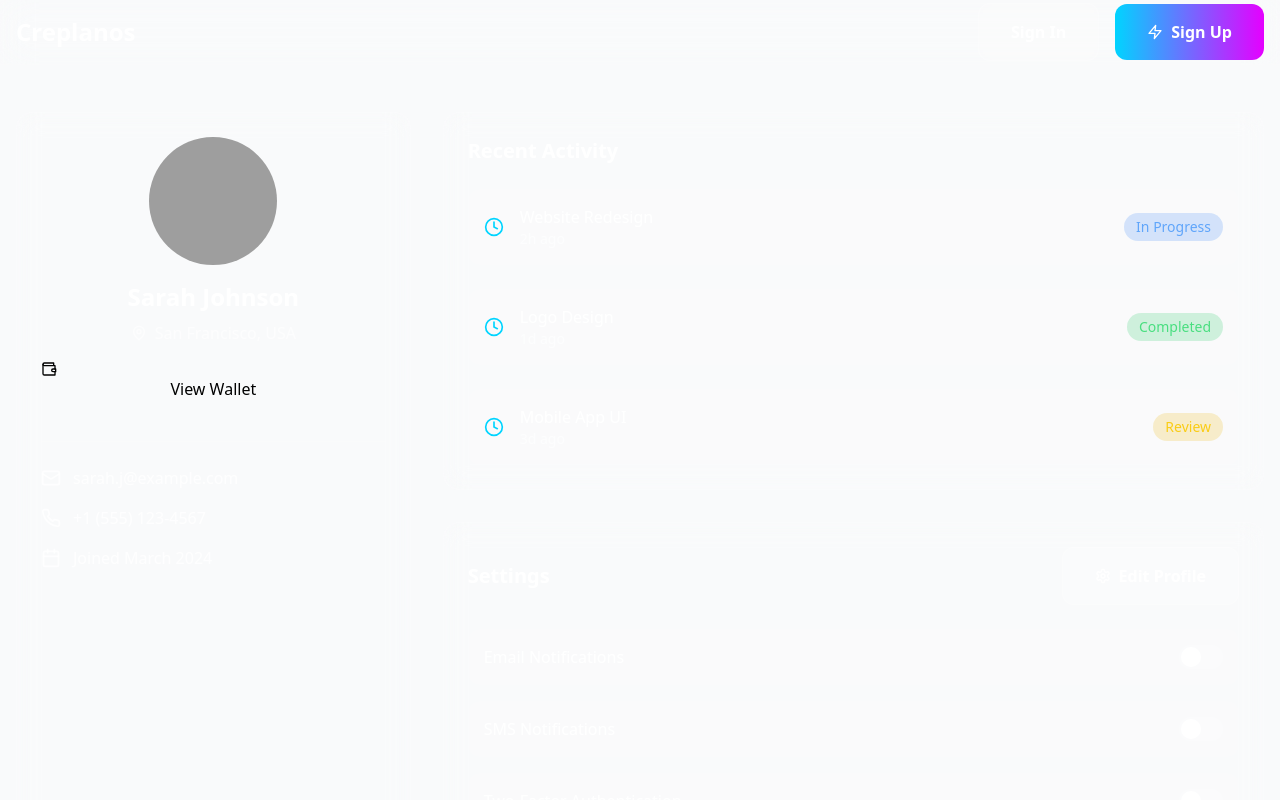
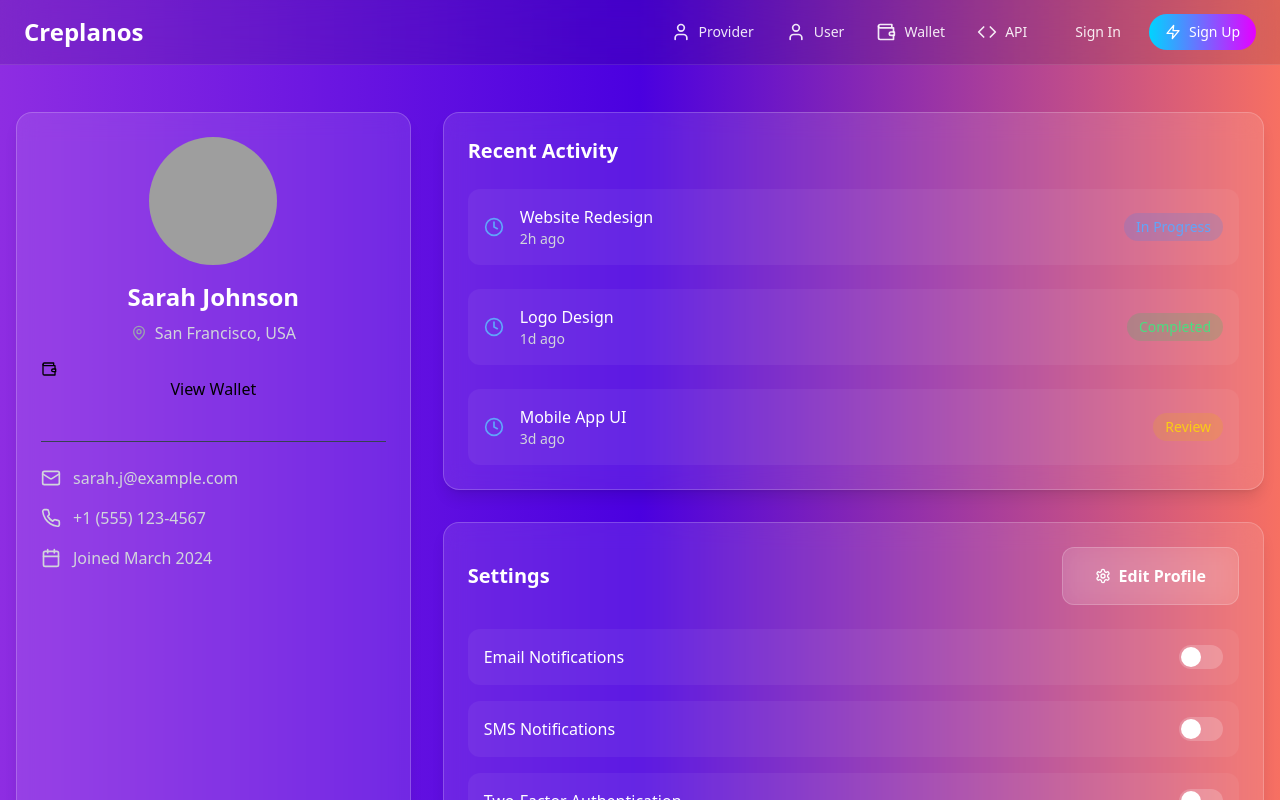
Before and after one commit to GranularX/creplanos_fire, a React (Vite) app: page /user-profile in a window 1280 px wide. Shown: the top 800 px of the page. Built offline with nearby package versions, Linux system fonts and the light colour scheme; grey boxes are pictures that could not be loaded.

Commit message:
feat: added api page and modified designs for account and wallet page background

```diff
--- a/src/App.tsx
+++ b/src/App.tsx
@@ -5,6 +5,7 @@ import { Features } from './components/Features';
 import { Footer } from './components/Footer';
 import { SignIn } from './components/auth/SignIn';
 import { SignUp } from './components/auth/SignUp';
+import { API } from "./components/api/API";
 import { Layout } from './components/Layout';
 import { ServiceProviderProfile } from './components/profile/ServiceProviderProfile';
 import { UserProfile } from './components/profile/UserProfile';
@@ -25,6 +26,7 @@ function App() {
           <Route path="signup" element={<SignUp />} />
           <Route path="provider-profile" element={<ServiceProviderProfile />} />
           <Route path="user-profile" element={<UserProfile />} />
+          <Route path='api' element={<API/>}/>
           <Route path="wallet" element={<WalletPage />} />
         </Route>
       </Routes>
--- a/src/components/Navbar.tsx
+++ b/src/components/Navbar.tsx
@@ -1,34 +1,92 @@
-import React from 'react';
+import React, { useState } from 'react';
 import { Link, useLocation } from 'react-router-dom';
-import { Button } from './Button';
-import { Zap } from 'lucide-react';
+import { Zap, Menu, X, User, Wallet, Code } from 'lucide-react'; // Imported Code for API
 
 export function Navbar() {
   const location = useLocation();
   const isAuthPage = ['/signin', '/signup'].includes(location.pathname);
+  const [isMenuOpen, setIsMenuOpen] = useState(false);
+
+  const toggleMenu = () => setIsMenuOpen(!isMenuOpen);
+
+  const NavLink = ({ to, icon: Icon, children }: { to: string; icon?: any; children: React.ReactNode }) => (
+    <Link
+      to={to}
+      className="flex items-center gap-2 px-4 py-2 text-white/90 hover:text-white transition-colors text-sm font-medium"
+    >
+      {Icon && <Icon className="w-5 h-5" />}
+      {children}
+    </Link>
+  );
 
   return (
-    <nav className="fixed top-0 left-0 right-0 z-50 bg-white/5 backdrop-blur-lg border-b border-white/10">
-      <div className="container mx-auto px-4">
+    <nav className="fixed top-0 left-0 right-0 z-50 bg-black/10 backdrop-blur-xl border-b border-white/10">
+      <div className="container mx-auto px-6">
         <div className="flex items-center justify-between h-16">
           <Link to="/" className="text-2xl font-bold text-white">
             Creplanos
           </Link>
 
           {!isAuthPage && (
-            <div className="flex items-center gap-4">
-              <Link to="/signin">
-                <Button variant="secondary">Sign In</Button>
+            <>
+              {/* Desktop Navigation */}
+              <div className="hidden md:flex items-center">
+                <NavLink to="/provider-profile" icon={User}>Provider</NavLink>
+                <NavLink to="/user-profile" icon={User}>User</NavLink>
+                <NavLink to="/wallet" icon={Wallet}>Wallet</NavLink>
+                <NavLink to="/api" icon={Code}>API</NavLink> {/* Updated Icon for API */}
+                <div className="ml-4 flex items-center gap-3">
+                  <Link
+                    to="/signin"
+                    className="px-4 py-2 text-white/90 hover:text-white transition-colors text-sm font-medium"
+                  >
+                    Sign In
+                  </Link>
+                  <Link
+                    to="/signup"
+                    className="px-4 py-2 bg-gradient-to-r from-primary to-secondary rounded-full text-white text-sm font-medium hover:opacity-90 transition-opacity flex items-center gap-2"
+                  >
+                    <Zap className="w-4 h-4" />
+                    Sign Up
+                  </Link>
+                </div>
+              </div>
+
+              {/* Mobile Menu Button */}
+              <button
+                onClick={toggleMenu}
+                className="md:hidden p-2 text-white hover:bg-white/10 rounded-lg transition-colors"
+              >
+                {isMenuOpen ? <X className="w-6 h-6" /> : <Menu className="w-6 h-6" />}
+              </button>
+            </>
+          )}
+        </div>
+
+        {/* Mobile Navigation */}
+        {!isAuthPage && isMenuOpen && (
+          <div className="md:hidden py-4 space-y-2 border-t border-white/10">
+            <NavLink to="/provider-profile" icon={User}>Provider</NavLink>
+            <NavLink to="/user-profile" icon={User}>User</NavLink>
+            <NavLink to="/wallet" icon={Wallet}>Wallet</NavLink>
+            <NavLink to="/api" icon={Code}>API</NavLink> {/* Updated Icon for API */}
+            <div className="pt-2 flex flex-col gap-2">
+              <Link
+                to="/signin"
+                className="px-4 py-2 text-white/90 hover:text-white transition-colors text-sm font-medium"
+              >
+                Sign In
               </Link>
-              <Link to="/signup">
-                <Button variant="primary">
-                  <Zap className="w-4 h-4 mr-2" />
-                  Sign Up
-                </Button>
+              <Link
+                to="/signup"
+                className="px-4 py-2 bg-gradient-to-r from-primary to-secondary rounded-full text-white text-sm font-medium hover:opacity-90 transition-opacity flex items-center justify-center gap-2"
+              >
+                <Zap className="w-4 h-4" />
+                Sign Up
               </Link>
             </div>
-          )}
-        </div>
+          </div>
+        )}
       </div>
     </nav>
   );
--- /dev/null
+++ b/src/components/api/API.jsx
@@ -0,0 +1,124 @@
+import React from 'react';
+
+export function API() {
+  return (
+    <div className="min-h-screen bg-gradient-to-r from-[#8E2DE2] via-[#4A00E0] to-[#F77062] pt-20">
+      <div className="container mx-auto px-4 py-8">
+        <h1 className="text-4xl font-bold text-white text-center mb-8">API Documentation</h1>
+        <p className="text-lg text-white text-center mb-16">
+          Access our services programmatically with our RESTful APIs. Below is a guide to get you started.
+        </p>
+
+        {/* API Endpoints */}
+        <div className="grid grid-cols-1 lg:grid-cols-2 gap-8">
+          {[
+            {
+              title: 'Get Service List',
+              method: 'GET',
+              endpoint: '/api/services',
+              description: 'Retrieve a list of all available services.',
+              requestExample: `curl -X GET https://example.com/api/services`,
+              responseExample: `[
+  {
+    "id": 1,
+    "name": "Web Design",
+    "description": "Create stunning websites.",
+    "price": 1500
+  },
+  {
+    "id": 2,
+    "name": "UI/UX Design",
+    "description": "Design beautiful user interfaces.",
+    "price": 2000
+  }
+]`,
+            },
+            {
+              title: 'Get Service Details',
+              method: 'GET',
+              endpoint: '/api/services/{id}',
+              description: 'Retrieve details about a specific service.',
+              requestExample: `curl -X GET https://example.com/api/services/1`,
+              responseExample: `{
+  "id": 1,
+  "name": "Web Design",
+  "description": "Create stunning websites.",
+  "price": 1500,
+  "features": ["Responsive", "Modern Design", "SEO Optimized"]
+}`,
+            },
+            {
+              title: 'Create a Service',
+              method: 'POST',
+              endpoint: '/api/services',
+              description: 'Add a new service to the platform.',
+              requestExample: `curl -X POST https://example.com/api/services \\
+  -H "Content-Type: application/json" \\
+  -d '{
+    "name": "Graphic Design",
+    "description": "Design compelling graphics.",
+    "price": 1200
+}'`,
+              responseExample: `{
+  "id": 3,
+  "name": "Graphic Design",
+  "description": "Design compelling graphics.",
+  "price": 1200,
+  "createdAt": "2024-11-28T12:00:00Z"
+}`,
+            },
+            {
+              title: 'Delete a Service',
+              method: 'DELETE',
+              endpoint: '/api/services/{id}',
+              description: 'Delete an existing service by ID.',
+              requestExample: `curl -X DELETE https://example.com/api/services/3`,
+              responseExample: `{
+  "message": "Service deleted successfully."
+}`,
+            },
+          ].map((api) => (
+            <div
+              key={api.title}
+              className="glass-card p-6 bg-white/10 backdrop-blur-md rounded-lg shadow-lg"
+            >
+              <div className="mb-4">
+                <span
+                  className={`px-3 py-1 rounded-full text-sm font-semibold ${
+                    api.method === 'GET'
+                      ? 'bg-blue-500/20 text-blue-400'
+                      : api.method === 'POST'
+                      ? 'bg-green-500/20 text-green-400'
+                      : 'bg-red-500/20 text-red-400'
+                  }`}
+                >
+                  {api.method}
+                </span>
+              </div>
+              <h3 className="text-xl font-bold text-white mb-2">{api.title}</h3>
+              <p className="text-gray-300 mb-4">{api.description}</p>
+              <div className="mb-4">
+                <span className="text-sm text-gray-400 block">Endpoint:</span>
+                <code className="text-white bg-gray-800 px-3 py-1 rounded-md text-sm block">
+                  {api.endpoint}
+                </code>
+              </div>
+              <div className="mb-4">
+                <span className="text-sm text-gray-400 block">Request Example:</span>
+                <pre className="text-white bg-gray-800 px-3 py-2 rounded-md text-sm overflow-auto">
+                  {api.requestExample}
+                </pre>
+              </div>
+              <div>
+                <span className="text-sm text-gray-400 block">Response Example:</span>
+                <pre className="text-white bg-gray-800 px-3 py-2 rounded-md text-sm overflow-auto">
+                  {api.responseExample}
+                </pre>
+              </div>
+            </div>
+          ))}
+        </div>
+      </div>
+    </div>
+  );
+}
--- a/src/components/profile/UserProfile.tsx
+++ b/src/components/profile/UserProfile.tsx
@@ -5,11 +5,11 @@ import { Button } from '../Button';
 
 export function UserProfile() {
   return (
-    <div className="min-h-screen bg-gray-50 pt-20">
+    <div className="min-h-screen bg-gradient-to-r from-[#8E2DE2] via-[#4A00E0] to-[#F77062] pt-20">
       <div className="container mx-auto px-4 py-8">
         <div className="grid grid-cols-1 lg:grid-cols-3 gap-8">
           {/* Profile Card */}
-          <div className="glass-card p-6">
+          <div className="glass-card p-6 bg-white/10 backdrop-blur-md rounded-lg shadow-lg">
             <div className="text-center">
               <div className="w-32 h-32 mx-auto mb-4 rounded-full overflow-hidden">
                 <img
@@ -19,8 +19,8 @@ export function UserProfile() {
                 />
               </div>
               <h2 className="text-2xl font-bold text-white mb-2">Sarah Johnson</h2>
-              <p className="text-white/60 flex items-center justify-center gap-2 mb-4">
-                <MapPin className="w-4 h-4" /> San Francisco, USA
+              <p className="text-gray-300 flex items-center justify-center gap-2 mb-4">
+                <MapPin className="w-4 h-4 text-gray-400" /> San Francisco, USA
               </p>
               <Link to="/wallet">
                 <Button variant="primary" className="w-full mb-4">
@@ -30,16 +30,16 @@ export function UserProfile() {
               </Link>
             </div>
 
-            <div className="border-t border-white/10 mt-6 pt-6 space-y-4">
-              <div className="flex items-center gap-3 text-white/80">
+            <div className="border-t border-gray-700 mt-6 pt-6 space-y-4">
+              <div className="flex items-center gap-3 text-gray-300">
                 <Mail className="w-5 h-5" />
                 <span>sarah.j@example.com</span>
               </div>
-              <div className="flex items-center gap-3 text-white/80">
+              <div className="flex items-center gap-3 text-gray-300">
                 <Phone className="w-5 h-5" />
                 <span>+1 (555) 123-4567</span>
               </div>
-              <div className="flex items-center gap-3 text-white/80">
+              <div className="flex items-center gap-3 text-gray-300">
                 <Calendar className="w-5 h-5" />
                 <span>Joined March 2024</span>
               </div>
@@ -49,7 +49,7 @@ export function UserProfile() {
           {/* Main Content */}
           <div className="lg:col-span-2 space-y-8">
             {/* Recent Activity */}
-            <div className="glass-card p-6">
+            <div className="glass-card p-6 bg-white/10 backdrop-blur-md rounded-lg shadow-lg">
               <h3 className="text-xl font-bold text-white mb-6">Recent Activity</h3>
               <div className="space-y-6">
                 {[
@@ -62,17 +62,21 @@ export function UserProfile() {
                     className="flex items-center justify-between p-4 rounded-xl bg-white/5"
                   >
                     <div className="flex items-center gap-4">
-                      <Clock className="w-5 h-5 text-primary" />
+                      <Clock className="w-5 h-5 text-blue-400" />
                       <div>
                         <h4 className="text-white font-medium">{activity.title}</h4>
-                        <p className="text-white/60 text-sm">{activity.date}</p>
+                        <p className="text-gray-300 text-sm">{activity.date}</p>
                       </div>
                     </div>
-                    <span className={`px-3 py-1 rounded-full text-sm ${
-                      activity.status === 'Completed' ? 'bg-green-500/20 text-green-400' :
-                      activity.status === 'In Progress' ? 'bg-blue-500/20 text-blue-400' :
-                      'bg-yellow-500/20 text-yellow-400'
-                    }`}>
+                    <span
+                      className={`px-3 py-1 rounded-full text-sm ${
+                        activity.status === 'Completed'
+                          ? 'bg-green-500/20 text-green-400'
+                          : activity.status === 'In Progress'
+                          ? 'bg-blue-500/20 text-blue-400'
+                          : 'bg-yellow-500/20 text-yellow-400'
+                      }`}
+                    >
                       {activity.status}
                     </span>
                   </div>
@@ -81,7 +85,7 @@ export function UserProfile() {
             </div>
 
             {/* Settings */}
-            <div className="glass-card p-6">
+            <div className="glass-card p-6 bg-white/10 backdrop-blur-md rounded-lg shadow-lg">
               <div className="flex items-center justify-between mb-6">
                 <h3 className="text-xl font-bold text-white">Settings</h3>
                 <Button variant="secondary">
@@ -103,7 +107,7 @@ export function UserProfile() {
                     <span className="text-white">{setting}</span>
                     <label className="relative inline-flex items-center cursor-pointer">
                       <input type="checkbox" className="sr-only peer" />
-                      <div className="w-11 h-6 bg-white/20 peer-focus:outline-none rounded-full peer peer-checked:after:translate-x-full after:content-[''] after:absolute after:top-[2px] after:left-[2px] after:bg-white after:rounded-full after:h-5 after:w-5 after:transition-all peer-checked:bg-primary"></div>
+                      <div className="w-11 h-6 bg-white/20 peer-focus:outline-none rounded-full peer peer-checked:after:translate-x-full after:content-[''] after:absolute after:top-[2px] after:left-[2px] after:bg-white after:rounded-full after:h-5 after:w-5 after:transition-all peer-checked:bg-blue-400"></div>
                     </label>
                   </div>
                 ))}
```
Also changed, not shown: src/components/profile/ServiceProviderProfile.tsx (+15 -12 lines), src/components/wallet/WalletPage.tsx (+11 -11 lines), 1 other file (tests, documents, lock files or other folders).
